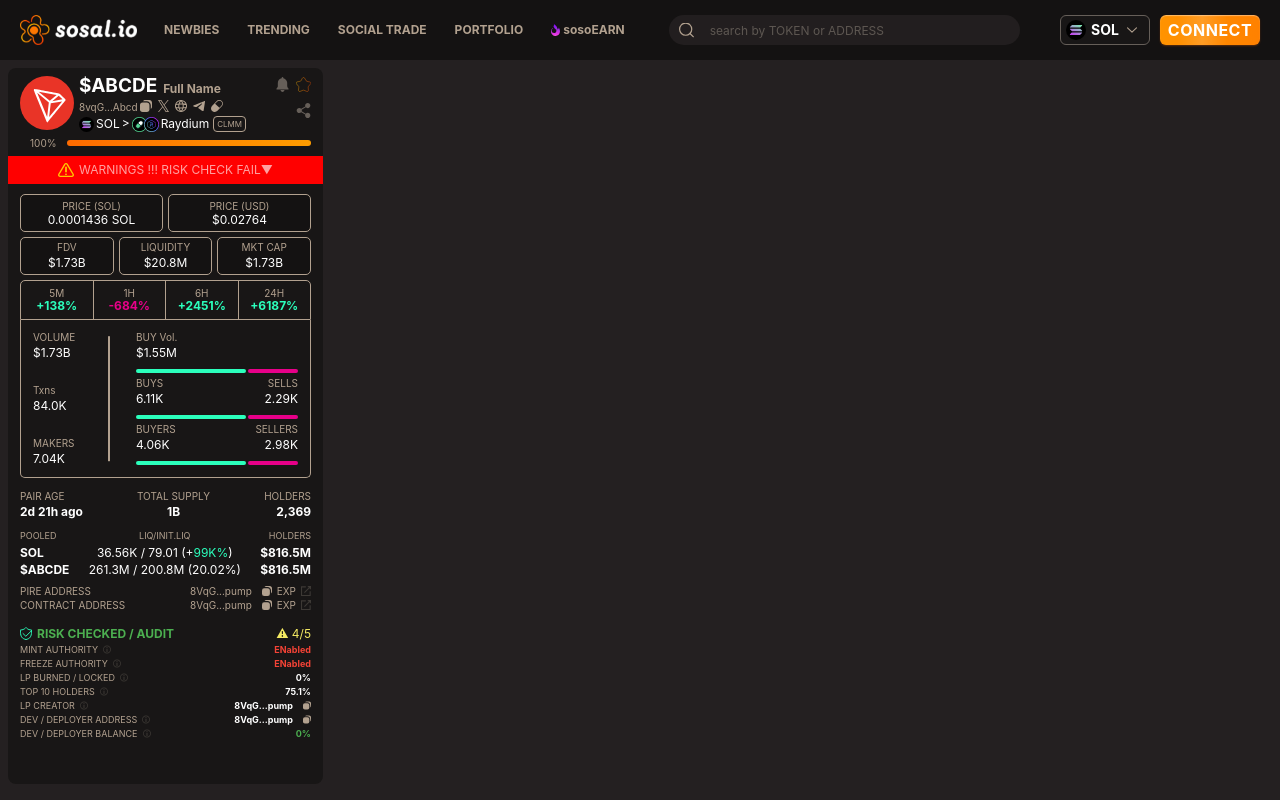
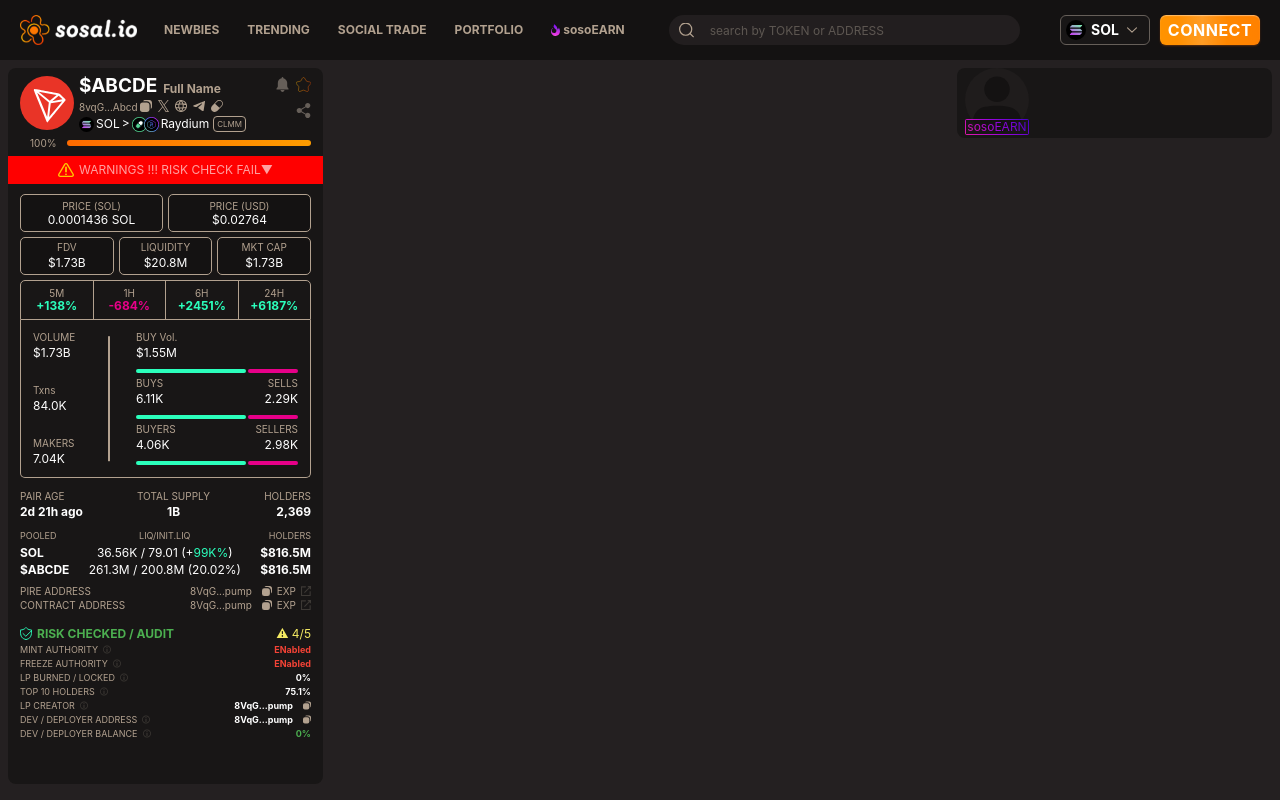
Before and after one commit to Lylilaaaa/Sosal.io, a Vue app in the folder font-code/: page / in a window 1280 px wide. Built offline with nearby package versions, Linux system fonts and the light colour scheme.

Commit message:
右侧头像

```diff
--- a/font-code/src/App.vue
+++ b/font-code/src/App.vue
@@ -1,6 +1,4 @@
 <script setup lang="ts">
-// 使用自动导入的ref
-const count = ref(26);
 // Layout组件已通过unplugin-vue-components自动导入
 </script>
 
--- a/font-code/src/components/Content.vue
+++ b/font-code/src/components/Content.vue
@@ -4,4 +4,4 @@
 
 <script setup></script>
 
-<style lang="scss" scoped></style>
+<style scoped></style>
--- a/font-code/src/components/RightBar.vue
+++ b/font-code/src/components/RightBar.vue
@@ -1,7 +1,85 @@
 <template>
-  <div></div>
+  <div class="right-container">
+    <div class="sosoEarn">
+      <div class="avatar">
+        <img src="/ui/Asset 1.svg" alt="" />
+        <div class="text">sosoEARN</div>
+      </div>
+      <div class="info"></div>
+    </div>
+    <div class="buy"></div>
+    <div class="sportLight"></div>
+  </div>
 </template>
 
 <script setup></script>
 
-<style lang="scss" scoped></style>
+<style scoped>
+.right-container {
+  margin: 8px;
+}
+
+.sosoEarn {
+  height: 70px;
+  background-color: #181616;
+  margin-bottom: 8px;
+  border-radius: 8px;
+  display: flex;
+}
+
+.avatar {
+  text-align: center;
+  margin: 0 0 0 8px;
+}
+
+.avatar img {
+  width: 64px;
+  display: block;
+  object-fit: cover;
+}
+
+.avatar .text {
+  position: relative;
+  z-index: 1;
+  font-size: 12px;
+  background: linear-gradient(45deg, #e319a7, #9804dc, #4404c3);
+  -webkit-background-clip: text;
+  background-clip: text;
+  color: transparent;
+  padding: 2px;
+  top: -13px;
+}
+
+.avatar .text::before {
+  content: '';
+  position: absolute;
+  top: 0;
+  left: 0;
+  right: 0;
+  bottom: 0;
+  z-index: -1;
+  border-radius: 2px;
+  mask:
+    linear-gradient(#fff 0 0) content-box,
+    linear-gradient(#fff 0 0);
+  mask-composite: exclude;
+  padding: 1px;
+
+  border: 1px solid transparent;
+  border-image: linear-gradient(45deg, #e319a7, #9804dc, #4404c3) 1;
+}
+
+.info {
+}
+
+.buy {
+  background-color: #181616;
+  margin-bottom: 8px;
+  border-radius: 8px;
+}
+
+.sportLight {
+  background-color: #181616;
+  border-radius: 8px;
+}
+</style>
--- a/font-code/src/layouts/DefaultLayout.vue
+++ b/font-code/src/layouts/DefaultLayout.vue
@@ -8,9 +8,7 @@
   </div>
 </template>
 
-<script setup>
-import Nav from '@/components/Nav.vue';
-</script>
+<script setup></script>
 
 <style scoped>
 .layout {
--- a/font-code/src/views/Home.vue
+++ b/font-code/src/views/Home.vue
@@ -27,6 +27,6 @@
 }
 
 .rightbar {
-  width: 314px;
+  width: 315px;
 }
 </style>
```
Also changed, not shown: font-code/public/ui/Asset 1.svg (added), 1 other file (tests, documents, lock files or other folders).
